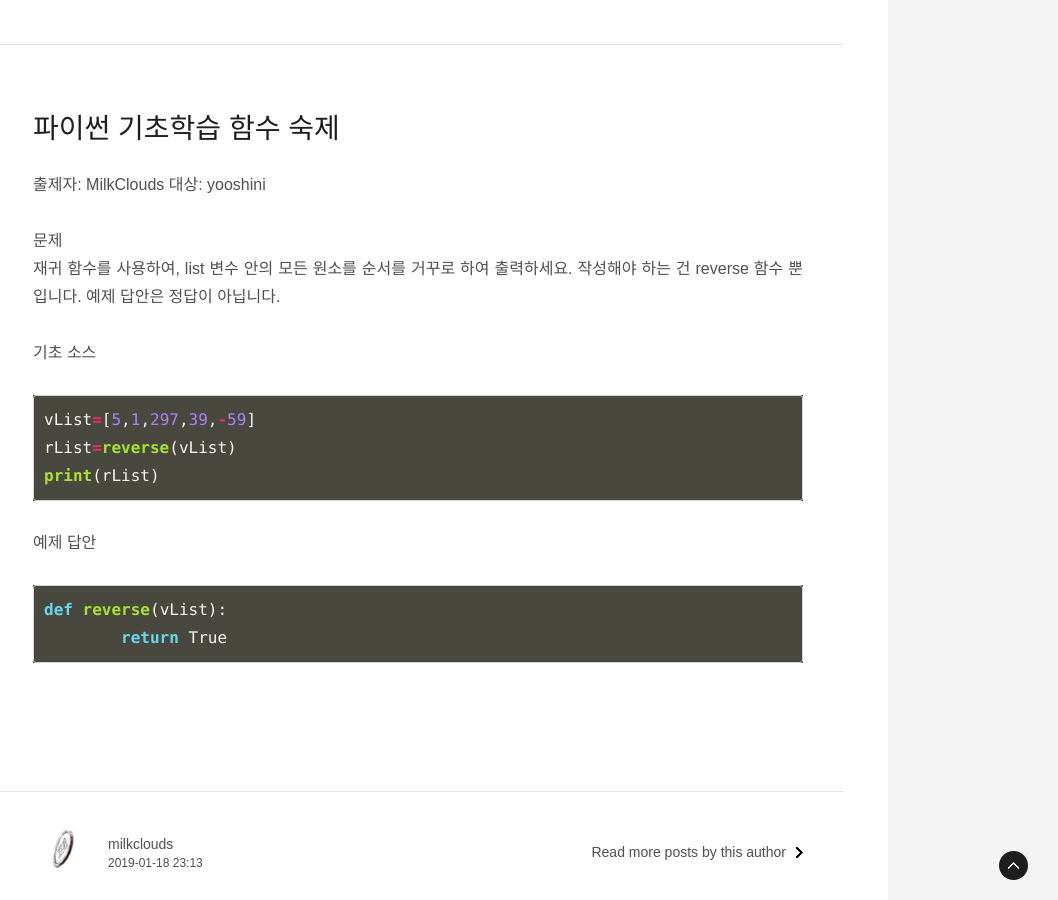
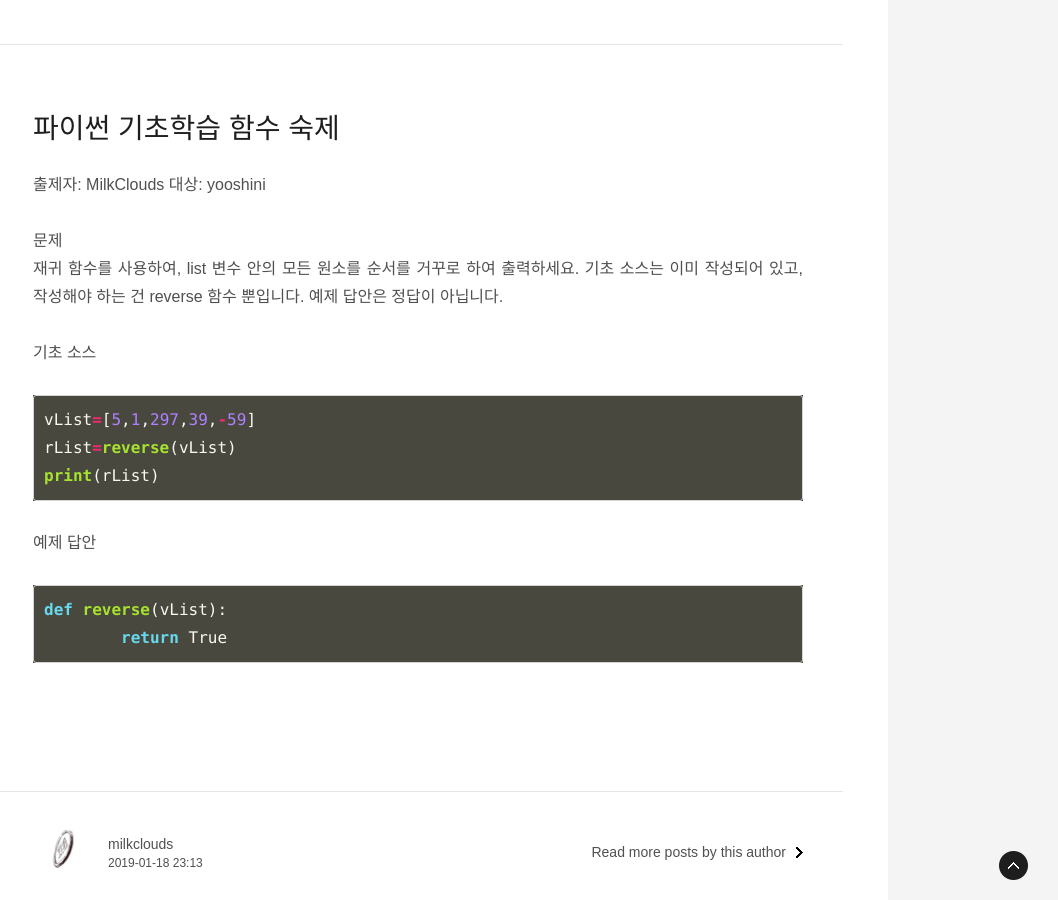
Before and after one commit to MilkClouds/milkclouds.github.io, a Jekyll site: the page built from _posts/yooshini/2019-01-18-python_assignment.md, in a window 1280 px wide and 900 px high, scrolled down 479 px. Shown: the whole window, without its empty margins (222-1280 px from the left). Built offline with Jekyll 4.4.1, drawn with Linux system fonts in a browser that asks for light colours; some web fonts are replaced; comment, search, counter and statistics services are not loaded.

Commit message:
Update 2019-01-18-python_assignment.md

```diff
--- a/_posts/yooshini/2019-01-18-python_assignment.md
+++ b/_posts/yooshini/2019-01-18-python_assignment.md
@@ -16,7 +16,7 @@ tags: [python, basic]
 
 **문제**
 재귀 함수를 사용하여, list 변수 안의 모든 원소를 순서를 거꾸로 하여 출력하세요.
-작성해야 하는 건 reverse 함수 뿐입니다. 예제 답안은 정답이 아닙니다.
+기초 소스는 이미 작성되어 있고, 작성해야 하는 건 reverse 함수 뿐입니다. 예제 답안은 정답이 아닙니다.
 
 
 **기초 소스**
```
